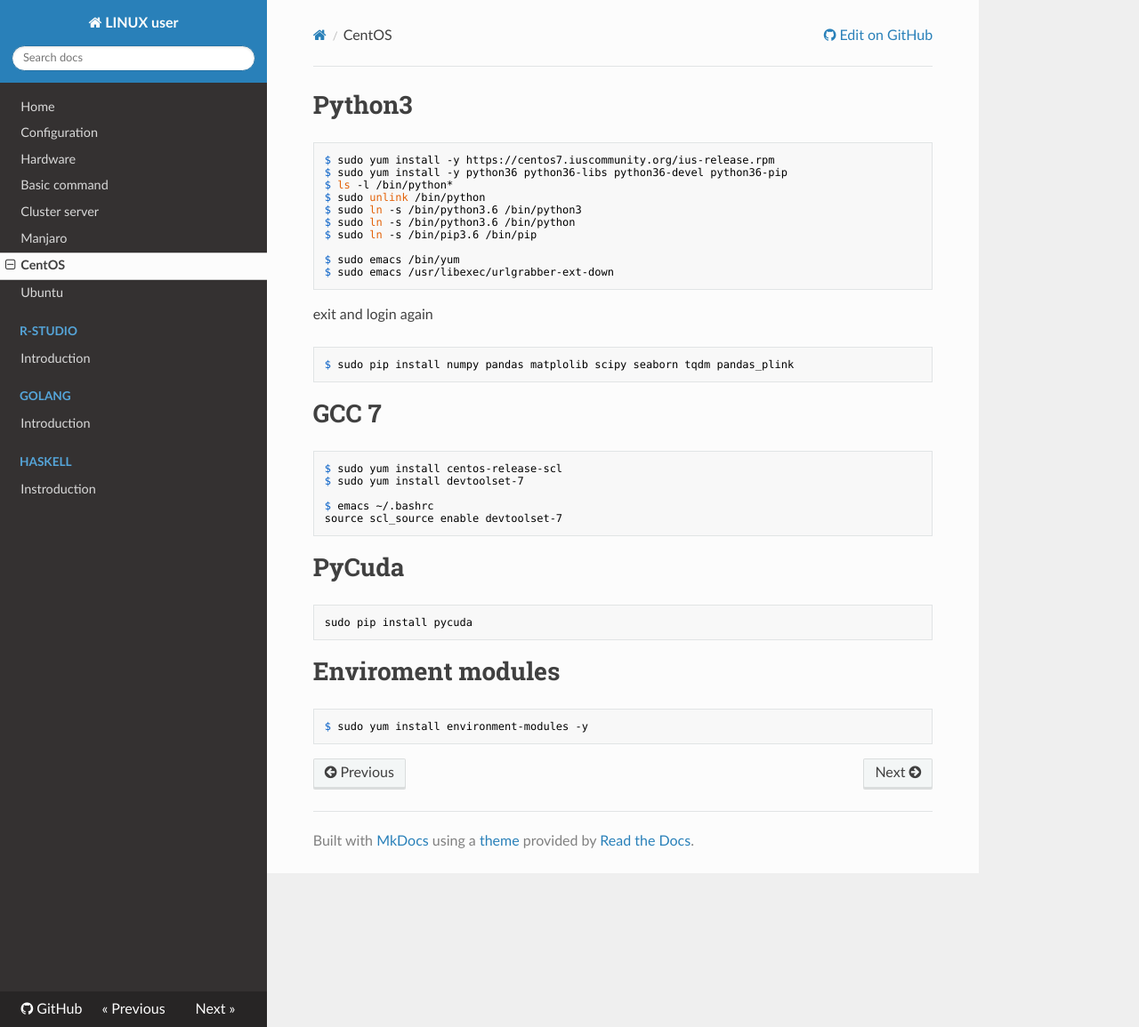
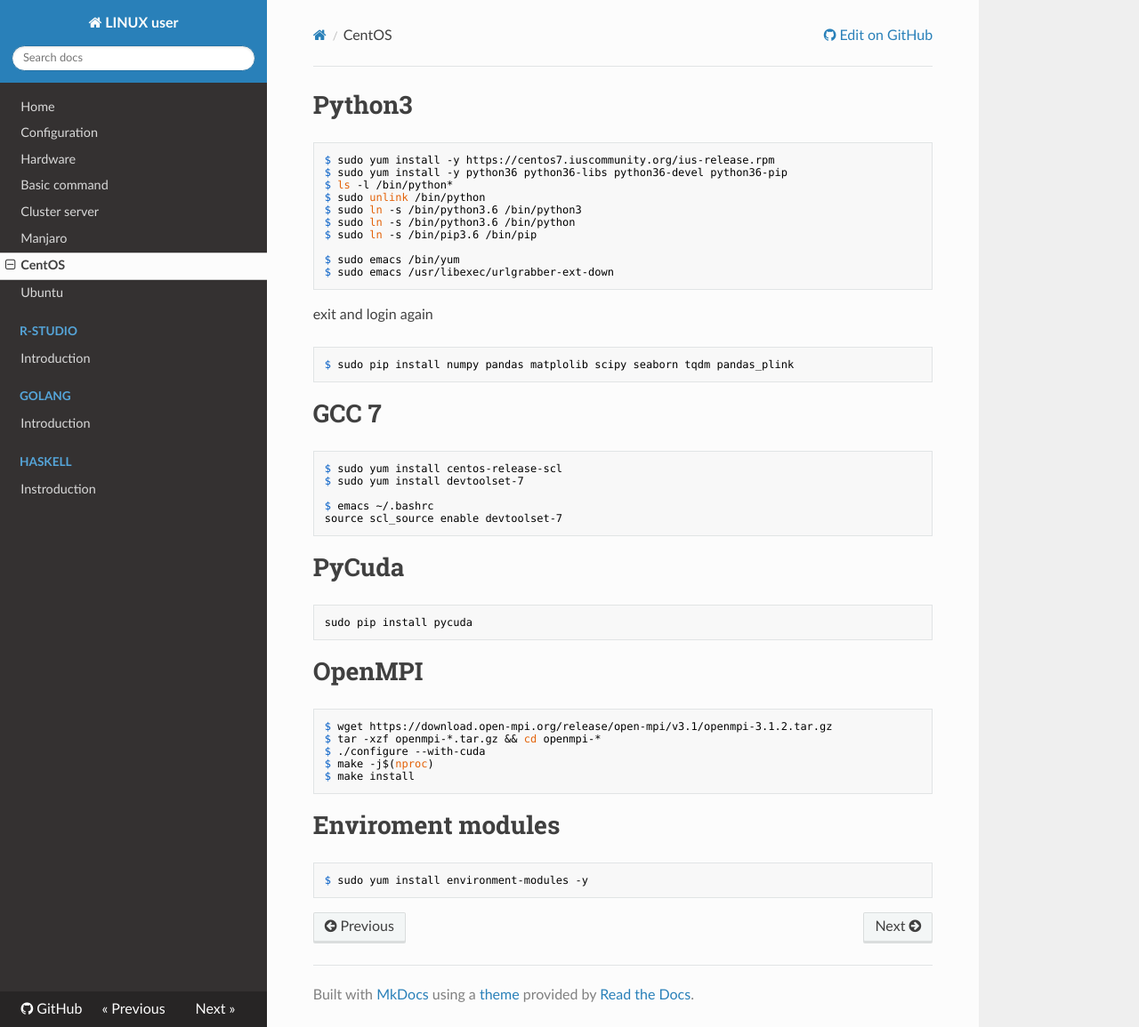
Before and after one commit to WonyoungCho/LINUX, an MkDocs documentation site: the page built from docs/centos_conf.md, in a window 1280 px wide and 1155 px high. Shown: the whole window at 89% size. Built offline with MkDocs 1.6.1, drawn with Linux system fonts in a browser that asks for light colours; nearby versions of some CDN libraries; old or Windows-style settings are respelled for this version of MkDocs.

Commit message:
Update centos_conf.md

````diff
--- a/docs/centos_conf.md
+++ b/docs/centos_conf.md
@@ -29,6 +29,14 @@ source scl_source enable devtoolset-7
 ```
 sudo pip install pycuda
 ```
+# OpenMPI
+```
+$ wget https://download.open-mpi.org/release/open-mpi/v3.1/openmpi-3.1.2.tar.gz
+$ tar -xzf openmpi-*.tar.gz && cd openmpi-*
+$ ./configure --with-cuda
+$ make -j$(nproc)
+$ make install
+```
 
 # Enviroment modules
 ```
````
